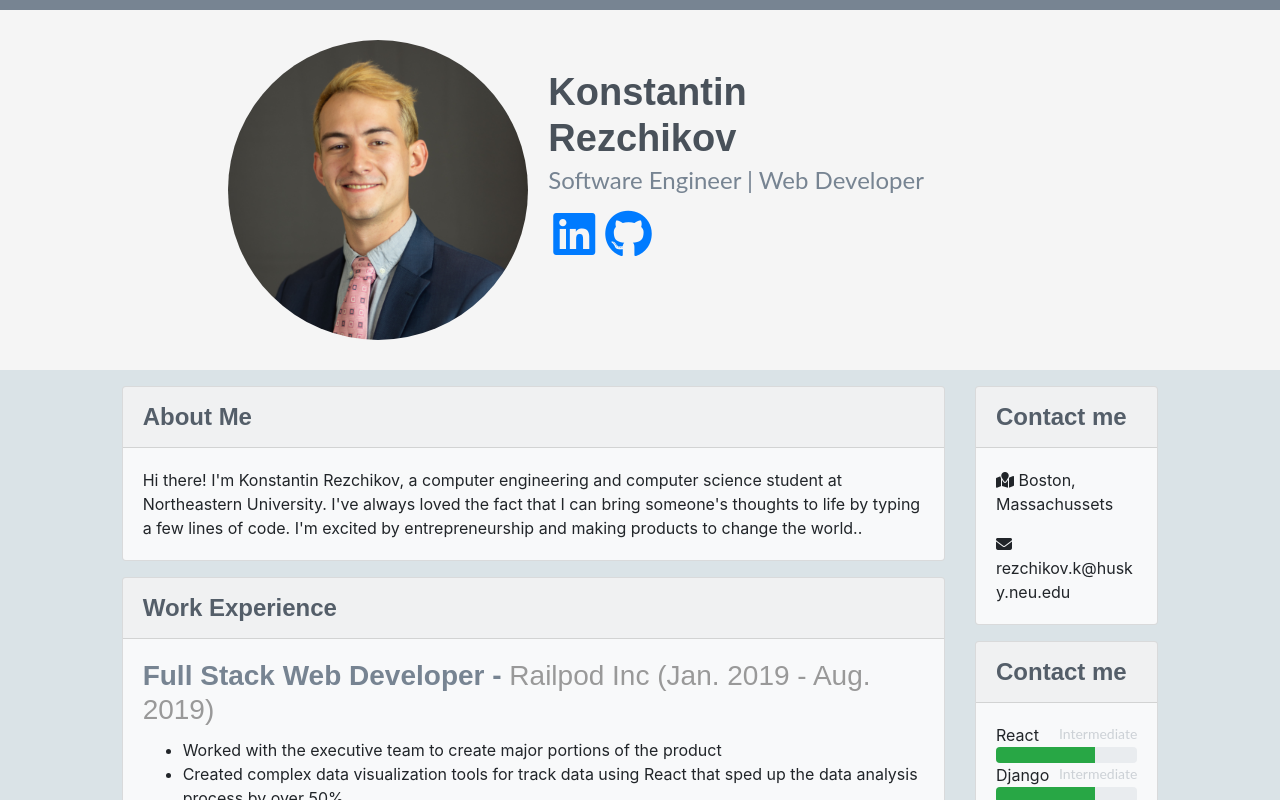
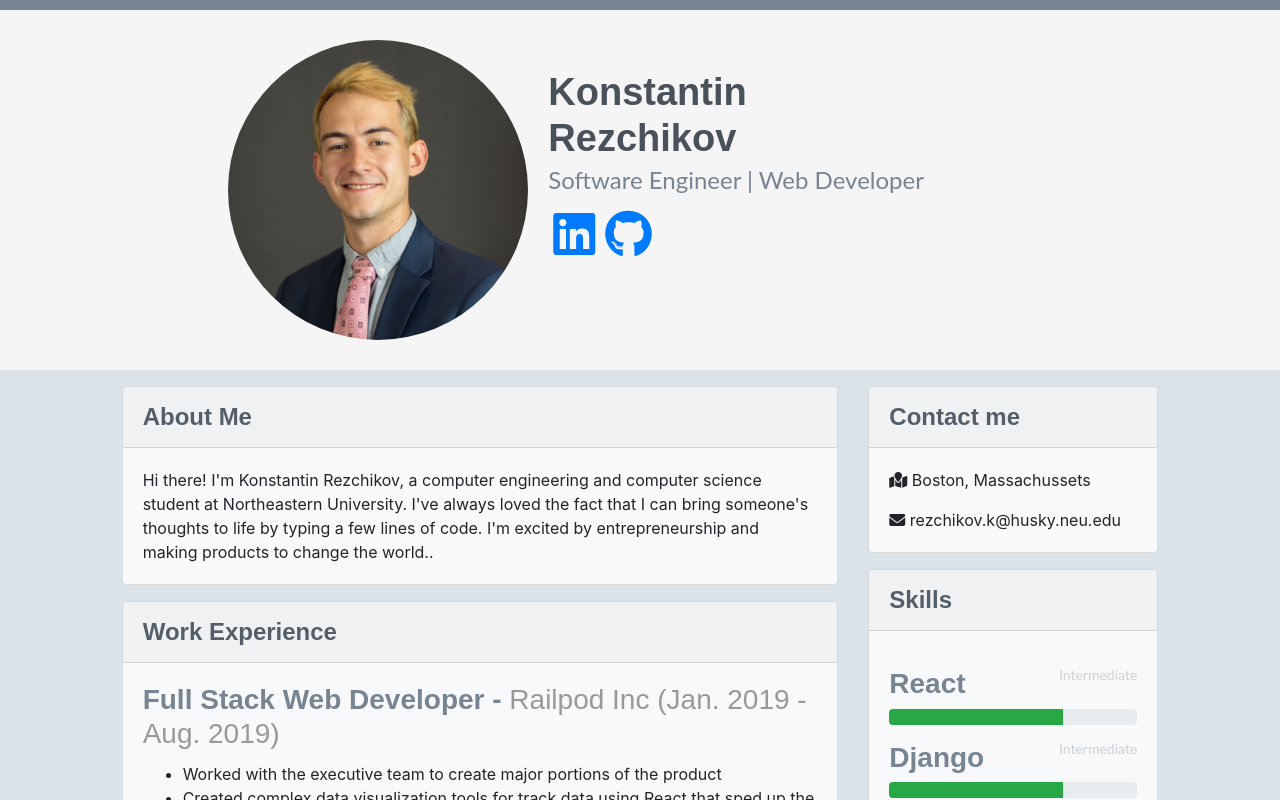
Before and after one commit to krezchikov42/resume, a React (Create React App) app: page / in a window 1280 px wide. Shown: the top 800 px of the page. Built offline with nearby package versions, Linux system fonts and the light colour scheme; some icons are missing.

Commit message:
adding padding and size changes to Progress bar

```diff
--- a/src/componenets/ProgressBar.js
+++ b/src/componenets/ProgressBar.js
@@ -6,11 +6,13 @@ export default class ProgressBar extends React.Component {
         let skill_description = this.getSkillDescriptionText()
         let skill_level = this.getSkillLevel()
 
-        return <div>
-            {this.props.skill}
-            <div className="level">
+        return <div className="my-3">
+            <h3>            {this.props.skill}
+                <span className="level">
                 {skill_description}
-            </div>
+            </span>
+            </h3>
+
             <div className="progress">
                 <div className="progress-bar bg-success" role="progressbar" style={{width: `${skill_level}%`}}
                      aria-valuenow="25" aria-valuemin="0" aria-valuemax="100"></div>
--- a/src/external-files/resume.json
+++ b/src/external-files/resume.json
@@ -32,7 +32,7 @@
       "skill_level": 3
     },
     {
-      "skill": "Javascrpt",
+      "skill": "Javascript",
       "skill_level": 3
     },
     {
--- a/src/index.css
+++ b/src/index.css
@@ -26,7 +26,6 @@ h1, h2, h3, h4, h5, h6, .card-header {
 .body{
   height: 100%;
   background: #DAE3E7;
-
 }
 
 .container-fluid {
--- a/src/scenes/Resume.js
+++ b/src/scenes/Resume.js
@@ -38,7 +38,7 @@ export default class Resume extends React.Component {
             </div>
             <div>
                 <div className="row body">
-                    <div className="col-12 col-lg-8 offset-lg-1">
+                    <div className="col-12 col-lg-7 offset-lg-1">
                         <div className="card bg-light my-3">
                             <div className="card-header">About Me</div>
                             <div className="card-body">
@@ -55,7 +55,7 @@ export default class Resume extends React.Component {
                         </div>
 
                     </div>
-                    <div className="col-12 col-lg-2">
+                    <div className="col-12 col-lg-3">
                         <div className="card bg-light my-3">
                             <div className="card-header">Contact me</div>
                             <div className="card-body">
@@ -68,7 +68,7 @@ export default class Resume extends React.Component {
                             </div>
                         </div>
                         <div className="card bg-light my-3">
-                            <div className="card-header">Contact me</div>
+                            <div className="card-header">Skills</div>
                             <div className="card-body">
                                 {my_data.skill_many.map(skill => <ProgressBar {...skill}> </ProgressBar>)}
                             </div>
```
